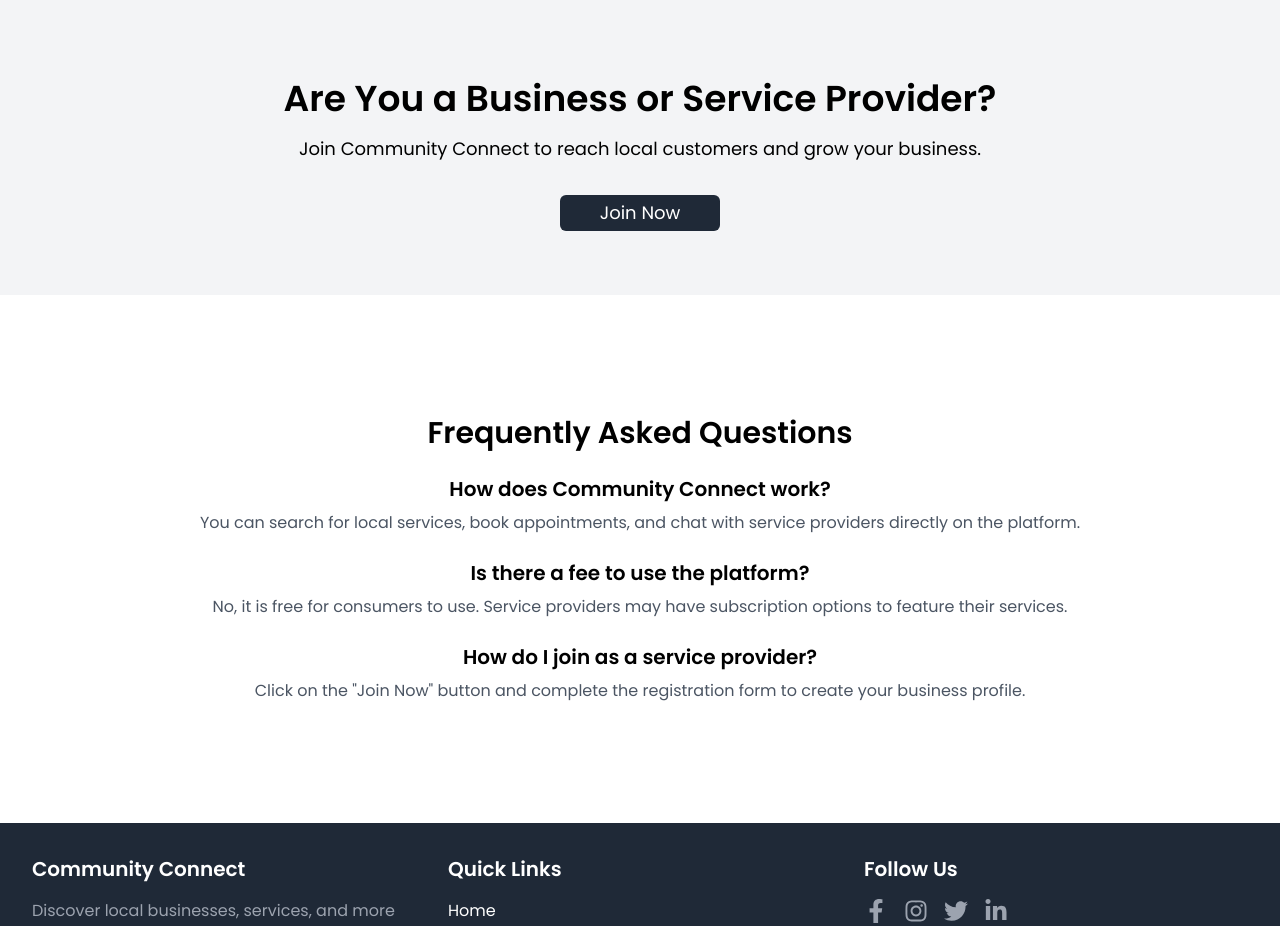
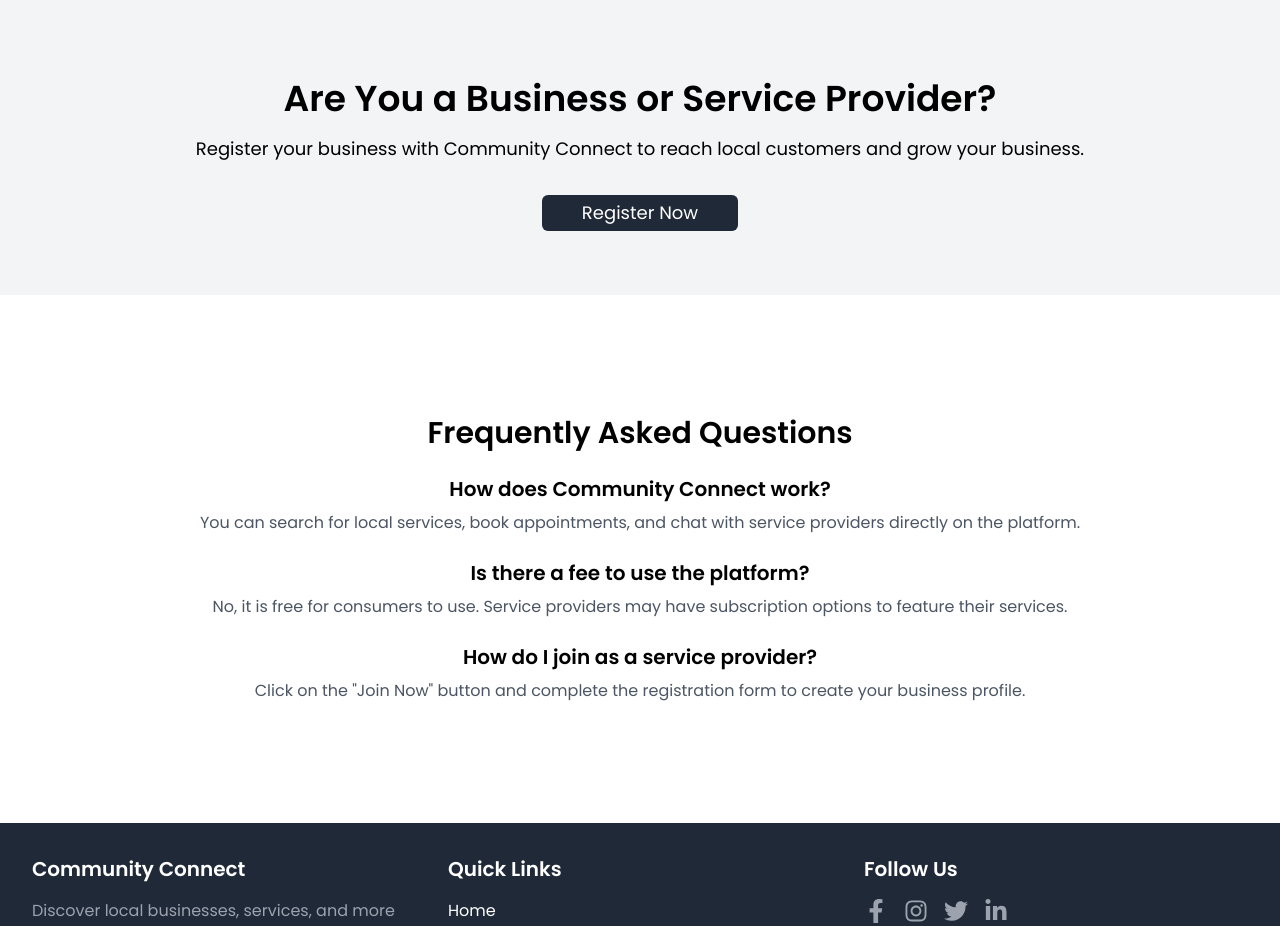
Before and after one commit to longmaker2/community-connect, a React (Create React App) app in the folder frontend/: page / in a window 1280 px wide. Shown: the part 2680-3606 px from the top of the page. Built offline with nearby package versions, Linux system fonts and the light colour scheme.

Commit message:
made some adjustments on the home page

```diff
--- a/frontend/src/pages/HomePage.tsx
+++ b/frontend/src/pages/HomePage.tsx
@@ -286,14 +286,14 @@ const HomePage: React.FC = () => {
           Are You a Business or Service Provider?
         </h2>
         <p className="text-lg mb-8">
-          Join Community Connect to reach local customers and grow your
-          business.
+          Register your business with Community Connect to reach local customers
+          and grow your business.
         </p>
         <button
           onClick={() => navigate("/provider-registration")} // Add this line to redirect to the registration form
           className="bg-gray-800 text-white hover:bg-gray-600 py-1 px-10 rounded-md text-lg transition-transform transform hover:scale-110 duration-300"
         >
-          Join Now
+          Register Now
         </button>
       </section>
 
```
